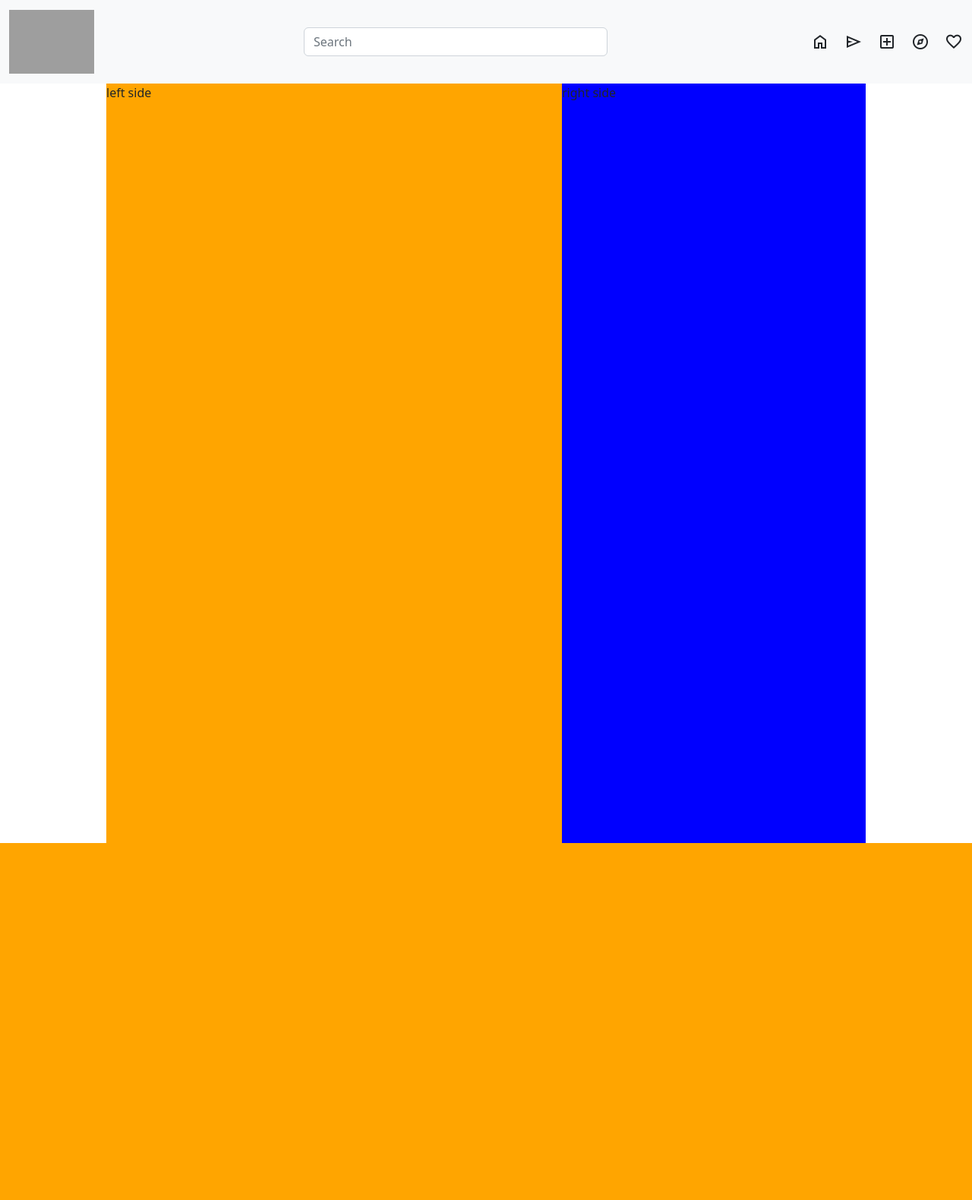
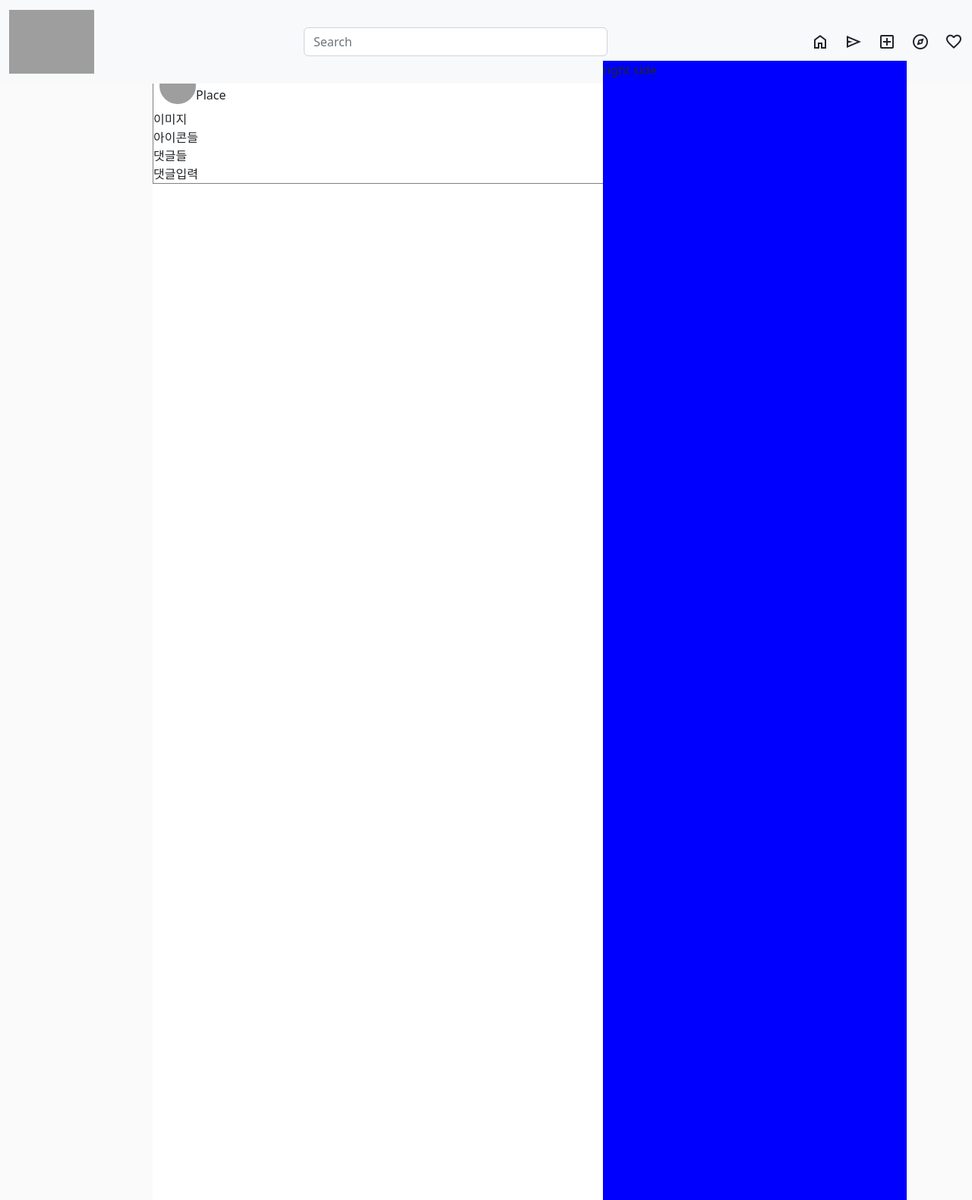
Before and after one commit to RyuMinSu/InstagramClone, a Django app: page / in a window 1280 px wide. Shown: the whole page at 76% size. Before the commit the page ends 1110 px from the top, so only its background shows below. Run offline with Django 4.2, Linux system fonts and the light colour scheme; grey boxes are pictures that could not be loaded.

Commit message:
feed html setting user

```diff
--- a/templates/instagram/main.html
+++ b/templates/instagram/main.html
@@ -10,12 +10,19 @@
   <link href="https://fonts.googleapis.com/css2?family=Material+Symbols+Outlined" rel="stylesheet">
 </head>
 
-
+<style>
+  .box {
+    width: 100px;
+    weight: 100px;
+    border-radius: 70%;
+    overflow: hidden;
+  }
+</style>
 
 <body>
 
 
-<nav class="navbar navbar-expand-lg bg-light">
+<nav class="navbar navbar-expand-lg bg-light" style="position:fixed; width:100%;">
   <div class="container-fluid">
     <a class="navbar-brand" href="#">
       <img src="https://upload.wikimedia.org/wikipedia/commons/thumb/2/2a/Instagram_logo.svg/1024px-Instagram_logo.svg.png" alt="" style="width:7rem;">
@@ -31,11 +38,25 @@
   </div>
 </nav>
 
-<div style="display: flex; flex-direction: row; justify-content:center;">
-  <div style="width: 600px; height: 1000px; background-color: orange;">
-    left side
+<div style="display: flex; flex-direction: row; justify-content:center; padding-top: 5rem; background-color: #FAFAFA;">
+  <div style="width: 600px; height: 1500px; background: white; margin-right: 278px;">
+    <div style="border: solid 1px gray;">
+      <div style="margin: .5rem; display:flex; flex-direction: row; align-items: center;">
+        <div style="width:3rem; height:3rem; border-radius: 70%; overflow:hidden;">
+          <img src="https://i.ytimg.com/vi/0BdlwVBmmhM/maxresdefault.jpg" alt="" style="width:100%; height:100%; object-fit:cover;">
+        </div>
+        <div>
+          <p style="margin:0;">Name</p>
+          <p style="margin:0;">Place</p>
+        </div>
+      </div>
+      <div>이미지</div>
+      <div>아이콘들</div>
+      <div>댓글들</div>
+      <div>댓글입력</div>
+    </div>
   </div>
-  <div style="width: 400px; height: 1000px; background-color: blue;">
+  <div style="width: 400px; height: 1500px; background-color: blue; position:fixed; left: 62%;">
     right side
   </div>
 </div>
```
